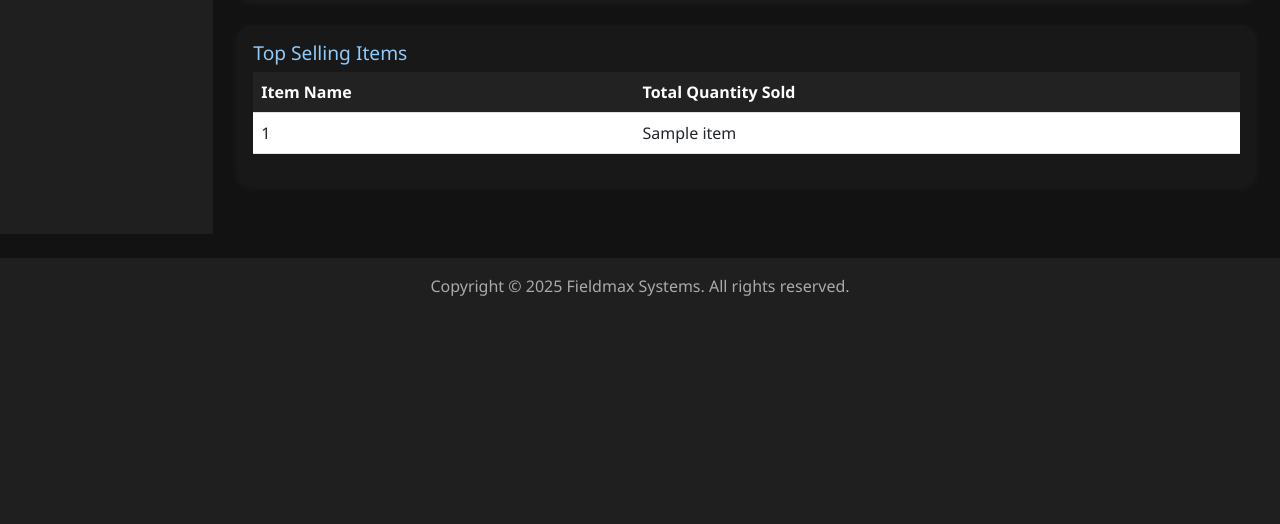
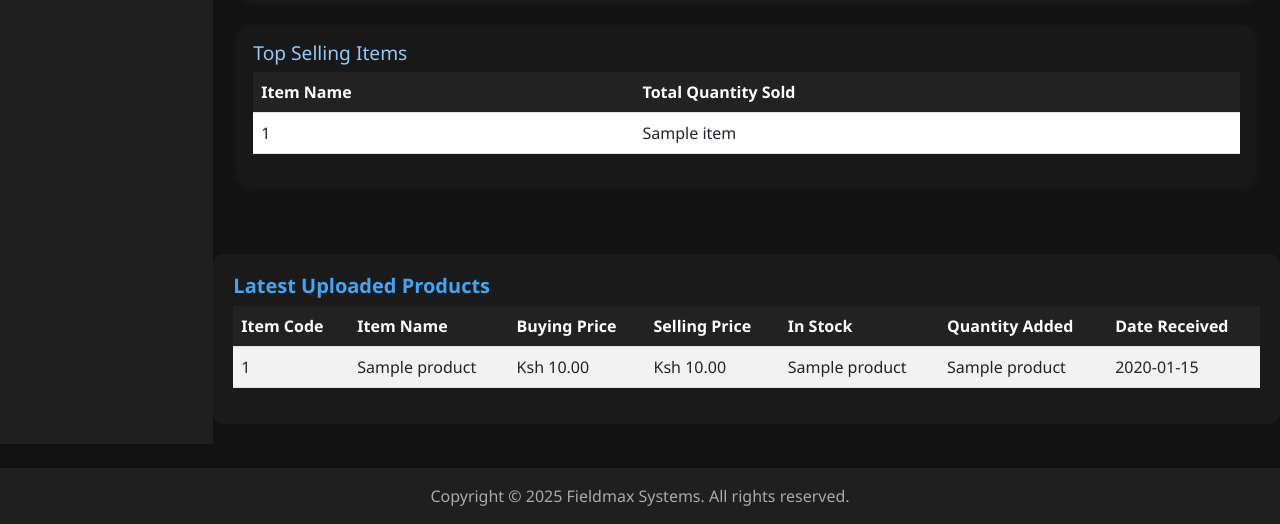
Before and after one commit to Vincentchirchir/fieldmax-sales-app, a Flask app: template templates/dashboard.html in a window 1280 px wide. Shown: the part 627-1151 px from the top of the page. Before the commit the page ends 923 px from the top, so only its background shows below. Run offline with Flask 3, Linux system fonts and the light colour scheme; the template is opened without the code that fills it: most values are stand-ins (such as "Sample title", 1, 10 or a date in 2020); some libraries are stand-ins or nearby versions.

Commit message:
Update dashboard.html

```diff
--- a/templates/dashboard.html
+++ b/templates/dashboard.html
@@ -452,6 +452,43 @@ label {
 -->
 </div>
 
+      <!-- Latest Uploaded Products -->
+<div class="table-section">
+  <h5>Latest Uploaded Products</h5>
+  <table class="table table-striped table-hover">
+    <thead>
+      <tr>
+        <th>Item Code</th>
+        <th>Item Name</th>
+        <th>Buying Price</th>
+        <th>Selling Price</th>
+        <th>In Stock</th>
+        <th>Quantity Added</th>
+        <th>Date Received</th>
+      </tr>
+    </thead>
+    <tbody>
+      {% if latest_products %}
+        {% for product in latest_products %}
+        <tr>
+          <td>{{ product[0] }}</td>
+          <td>{{ product[1] }}</td>
+          <td>Ksh {{ '%.2f'|format(product[2]) }}</td>
+          <td>Ksh {{ '%.2f'|format(product[3]) }}</td>
+          <td>{{ product[4] }}</td>
+          <td>{{ product[5] }}</td>
+          <td>{{ product[6].strftime('%Y-%m-%d %H:%M') }}</td>
+        </tr>
+        {% endfor %}
+      {% else %}
+        <tr>
+          <td colspan="7" class="text-center">No recent uploads</td>
+        </tr>
+      {% endif %}
+    </tbody>
+  </table>
+</div>
+
             <!-- Upload Product Section -->
             <div id="upload" style="display: none" class="p-4">
                 <div class="card p-4">
```
